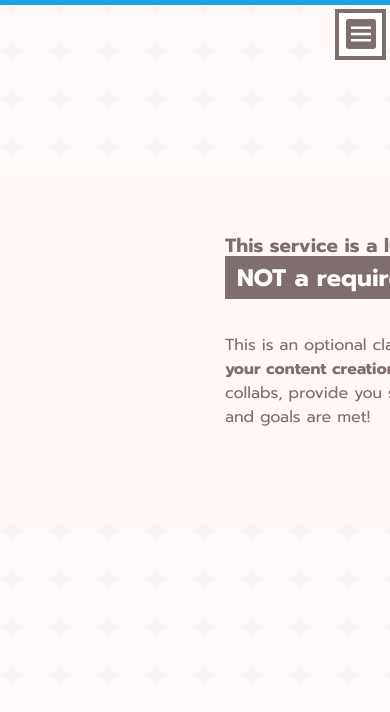
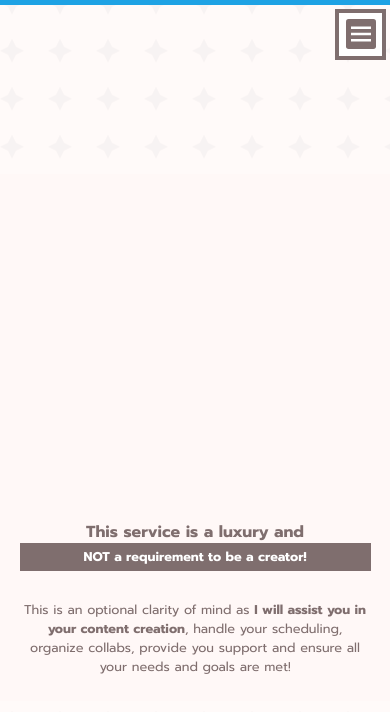
Before and after one commit to Shubamium/Mawissuh-three, a Next.js app: page / in a window 390 px wide. Shown: the top 712 px of the page. Built offline with nearby package versions, Linux system fonts and the light colour scheme.

Commit message:
Add res to talent

```diff
--- a/src/app/components/layouts/header/header.scss
+++ b/src/app/components/layouts/header/header.scss
@@ -176,7 +176,7 @@
       gap: 1em;
       align-items: center;
       font-weight: bold;
-      font-size: 1.9rem;
+      font-size: 1.6rem;
       color: var(--brown);
       transition: all 500ms ease;
       padding: 0.5em 1em;
--- a/src/app/home.scss
+++ b/src/app/home.scss
@@ -42,3 +42,88 @@
     }
   }
 }
+
+@media screen and (max-width: 1024px) {
+  #page_home {
+    .hero {
+      .confine {
+        display: flex;
+        flex-direction: column;
+        align-items: center;
+        text-align: center;
+        padding: 0;
+        // grid-template-columns: 1fr;
+      }
+    }
+  }
+}
+
+@media screen and (max-width: 768px) {
+  #page_home {
+    .hero {
+      .confine {
+        article {
+          display: flex;
+          flex-direction: column;
+          padding: 0 10%;
+
+          h2 {
+            span {
+              white-space: wrap;
+              display: block;
+            }
+          }
+        }
+      }
+    }
+  }
+}
+
+@media screen and (max-width: 550px) {
+  #page_home {
+    .hero {
+      .confine {
+        article {
+          display: flex;
+          flex-direction: column;
+          padding: 0 10%;
+
+          h2 {
+            span {
+              white-space: wrap;
+              display: block;
+              font-size: 1rem;
+            }
+          }
+        }
+      }
+    }
+  }
+}
+
+@media screen and (max-width: 425px) {
+  #page_home {
+    .hero {
+      .confine {
+        article {
+          display: flex;
+          flex-direction: column;
+          padding: 0 5%;
+
+          h2 {
+            font-size: 1rem;
+            span {
+              margin: 0.25em 0;
+              white-space: wrap;
+              display: block;
+              font-size: 0.8rem;
+            }
+          }
+          p {
+            font-size: 0.8rem;
+          }
+        }
+      }
+    }
+  }
+}
```
Also changed, not shown: src/app/talents/talents.scss (+115 -0 lines).
